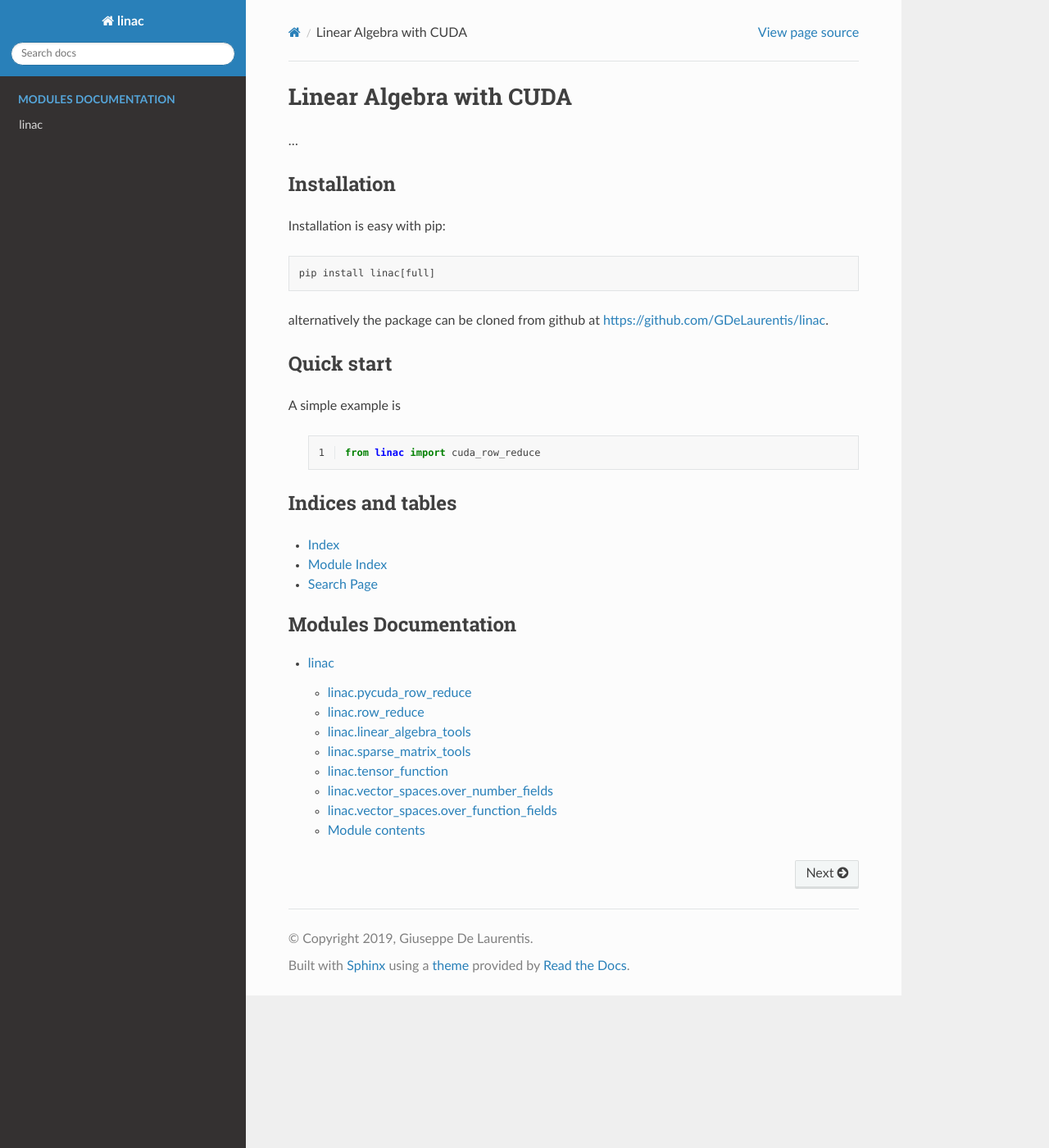
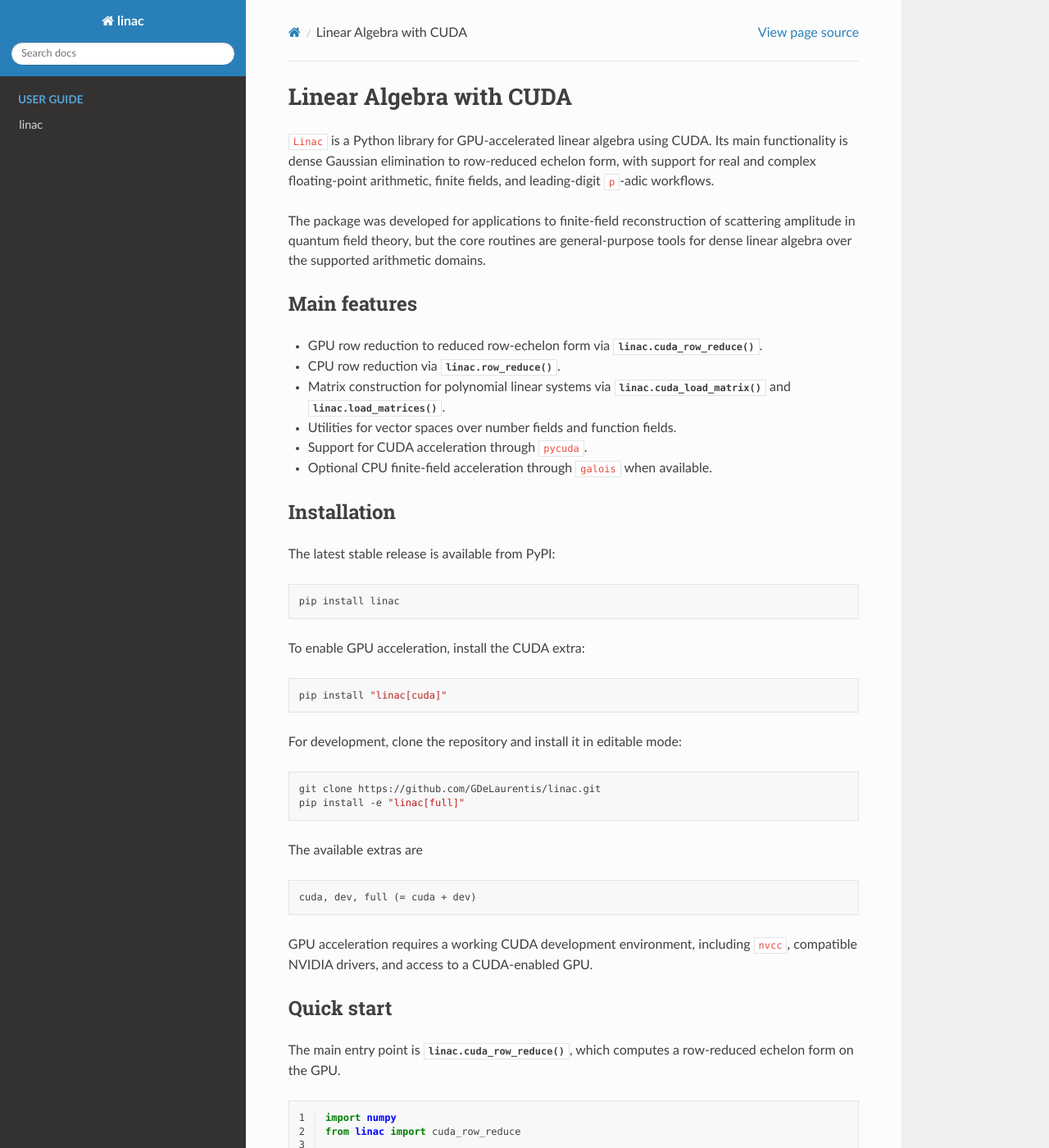
Before and after one commit to GDeLaurentis/linac, a Sphinx documentation site: the page built from sphinx/source/index.rst, in a window 1280 px wide and 1400 px high. Shown: the whole window at 82% size. Built offline with Sphinx 7.4.7 and the Read the Docs theme 3.1.0, drawn with Linux system fonts in a browser that asks for light colours; some of the changed text lies outside the part shown.

Commit message:
Updated index page for docs

```diff
--- a/sphinx/source/index.rst
+++ b/sphinx/source/index.rst
@@ -1,32 +1,145 @@
 Linear Algebra with CUDA
 ========================
 
-.. toctree::
-   :maxdepth: 2
-   :caption: Contents:
+``Linac`` is a Python library for GPU-accelerated linear algebra using
+CUDA. Its main functionality is dense Gaussian elimination to
+row-reduced echelon form, with support for real and complex
+floating-point arithmetic, finite fields, and leading-digit
+``p``-adic workflows.
 
-...
+The package was developed for applications to finite-field
+reconstruction of scattering amplitude in quantum field theory, but the
+core routines are general-purpose tools for dense linear algebra over
+the supported arithmetic domains.
+
+Main features
+-------------
+
+* GPU row reduction to reduced row-echelon form via
+  :func:`linac.cuda_row_reduce`.
+* CPU row reduction via :func:`linac.row_reduce`.
+* Matrix construction for polynomial linear systems via
+  :func:`linac.cuda_load_matrix` and :func:`linac.load_matrices`.
+* Utilities for vector spaces over number fields and function fields.
+* Support for CUDA acceleration through ``pycuda``.
+* Optional CPU finite-field acceleration through ``galois`` when
+  available.
 
 Installation
 ------------
 
-Installation is easy with pip::
+The latest stable release is available from PyPI:
 
-  pip install linac[full]
+.. code-block:: bash
 
-alternatively the package can be cloned from github at https://github.com/GDeLaurentis/linac.
+   pip install linac
 
+To enable GPU acceleration, install the CUDA extra:
+
+.. code-block:: bash
+
+   pip install "linac[cuda]"
+
+For development, clone the repository and install it in editable mode:
+
+.. code-block:: bash
+
+   git clone https://github.com/GDeLaurentis/linac.git
+   pip install -e "linac[full]"
+
+The available extras are
+
+.. code-block:: text
+
+   cuda, dev, full (= cuda + dev)
+
+GPU acceleration requires a working CUDA development environment,
+including ``nvcc``, compatible NVIDIA drivers, and access to a
+CUDA-enabled GPU.
 
 Quick start
 -----------
 
-A simple example is
+The main entry point is :func:`linac.cuda_row_reduce`, which computes a
+row-reduced echelon form on the GPU.
 
-  .. code-block:: python
-		  :linenos:
+.. code-block:: python
+   :linenos:
 
-		  from linac import cuda_row_reduce
+   import numpy
+   from linac import cuda_row_reduce
 
+   p = 2**31 - 1
+
+   A = numpy.random.randint(0, p, size=(2000, 2000), dtype="uint32")
+   rref = cuda_row_reduce(A, field_characteristic=p)
+
+Setting ``field_characteristic=0`` selects floating-point arithmetic.
+
+.. code-block:: python
+   :linenos:
+
+   import numpy
+   from linac import cuda_row_reduce
+
+   A = numpy.random.rand(2000, 2000)
+   rref = cuda_row_reduce(A, field_characteristic=0)
+
+For CPU row reduction, use :func:`linac.row_reduce`.
+
+.. code-block:: python
+   :linenos:
+
+   from linac import row_reduce
+
+   rref, variable_order = row_reduce(A, prime=p)
+
+Constructing linear systems
+---------------------------
+
+``Linac`` also provides utilities for constructing dense matrices from
+polynomial ansätze. These are useful when fitting unknown coefficients
+from numerical evaluations.
+
+.. code-block:: python
+   :linenos:
+
+   from linac import load_matrices
+
+   matrices = load_matrices(prefactors, ansatze, points, use_cuda=True)
+
+For lower-level GPU matrix construction, see
+:func:`linac.cuda_load_matrix`.
+
+Documentation contents
+----------------------
+
+.. toctree::
+   :maxdepth: 2
+   :caption: User guide
+
+   modules
+
+API reference
+-------------
+
+.. autosummary::
+   :toctree: generated
+   :nosignatures:
+
+   linac.cuda_row_reduce
+   linac.cuda_load_matrix
+   linac.load_matrices
+   linac.row_reduce
+   linac.tensor_function
+   linac.ColumnVectorSpace
+   linac.VectorSpaceOfFunctions
+
+Project links
+-------------
+
+* GitHub repository: https://github.com/GDeLaurentis/linac
+* PyPI package: https://pypi.org/project/linac/
 
 Indices and tables
 ------------------
@@ -34,12 +147,3 @@ Indices and tables
 * :ref:`genindex`
 * :ref:`modindex`
 * :ref:`search`
-
-
-.. Hidden TOCs
-
-.. toctree::
-   :caption: Modules Documentation
-   :maxdepth: 2
-
-   modules
```
